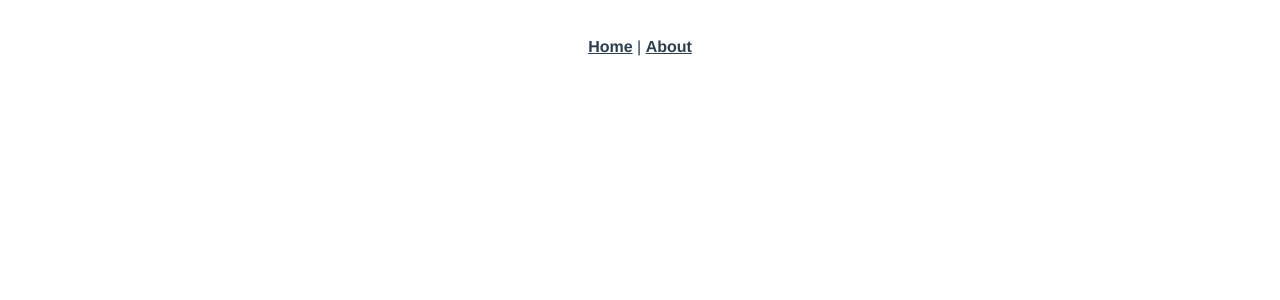
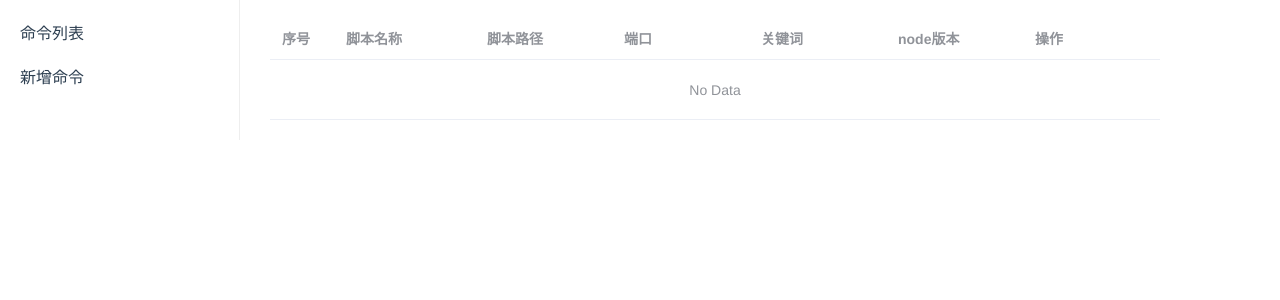
Before and after one commit to kscript/command-manager, a Vue app: page /manager in a window 1280 px wide. Before the commit this address had no page. Shown: the top 300 px of the page. Built offline with nearby package versions, Linux system fonts and the light colour scheme.

Commit message:
添加基础版本

```diff
--- a/package.json
+++ b/package.json
@@ -22,6 +22,7 @@
     "@vue/cli-plugin-vuex": "~5.0.0",
     "@vue/cli-service": "~5.0.0",
     "@vue/eslint-config-standard": "^6.1.0",
+    "element-plus": "^2.3.0",
     "eslint": "^7.32.0",
     "eslint-plugin-import": "^2.25.3",
     "eslint-plugin-node": "^11.1.0",
--- a/src/App.vue
+++ b/src/App.vue
@@ -1,8 +1,4 @@
 <template>
-  <nav>
-    <router-link to="/">Home</router-link> |
-    <router-link to="/about">About</router-link>
-  </nav>
   <router-view/>
 </template>
 
@@ -14,17 +10,4 @@
   text-align: center;
   color: #2c3e50;
 }
-
-nav {
-  padding: 30px;
-
-  a {
-    font-weight: bold;
-    color: #2c3e50;
-
-    &.router-link-exact-active {
-      color: #42b983;
-    }
-  }
-}
 </style>
--- /dev/null
+++ b/src/assets/scss/base.scss
@@ -0,0 +1,4 @@
+* {
+    padding: 0;
+    margin: 0;
+}
--- a/src/components/HelloWorld.vue
+++ /dev/null
@@ -1,60 +0,0 @@
-<template>
-  <div class="hello">
-    <h1>{{ msg }}</h1>
-    <p>
-      For a guide and recipes on how to configure / customize this project,<br>
-      check out the
-      <a href="https://cli.vuejs.org" target="_blank" rel="noopener">vue-cli documentation</a>.
-    </p>
-    <h3>Installed CLI Plugins</h3>
-    <ul>
-      <li><a href="https://github.com/vuejs/vue-cli/tree/dev/packages/%40vue/cli-plugin-babel" target="_blank" rel="noopener">babel</a></li>
-      <li><a href="https://github.com/vuejs/vue-cli/tree/dev/packages/%40vue/cli-plugin-router" target="_blank" rel="noopener">router</a></li>
-      <li><a href="https://github.com/vuejs/vue-cli/tree/dev/packages/%40vue/cli-plugin-vuex" target="_blank" rel="noopener">vuex</a></li>
-      <li><a href="https://github.com/vuejs/vue-cli/tree/dev/packages/%40vue/cli-plugin-eslint" target="_blank" rel="noopener">eslint</a></li>
-    </ul>
-    <h3>Essential Links</h3>
-    <ul>
-      <li><a href="https://vuejs.org" target="_blank" rel="noopener">Core Docs</a></li>
-      <li><a href="https://forum.vuejs.org" target="_blank" rel="noopener">Forum</a></li>
-      <li><a href="https://chat.vuejs.org" target="_blank" rel="noopener">Community Chat</a></li>
-      <li><a href="https://twitter.com/vuejs" target="_blank" rel="noopener">Twitter</a></li>
-      <li><a href="https://news.vuejs.org" target="_blank" rel="noopener">News</a></li>
-    </ul>
-    <h3>Ecosystem</h3>
-    <ul>
-      <li><a href="https://router.vuejs.org" target="_blank" rel="noopener">vue-router</a></li>
-      <li><a href="https://vuex.vuejs.org" target="_blank" rel="noopener">vuex</a></li>
-      <li><a href="https://github.com/vuejs/vue-devtools#vue-devtools" target="_blank" rel="noopener">vue-devtools</a></li>
-      <li><a href="https://vue-loader.vuejs.org" target="_blank" rel="noopener">vue-loader</a></li>
-      <li><a href="https://github.com/vuejs/awesome-vue" target="_blank" rel="noopener">awesome-vue</a></li>
-    </ul>
-  </div>
-</template>
-
-<script>
-export default {
-  name: 'HelloWorld',
-  props: {
-    msg: String
-  }
-}
-</script>
-
-<!-- Add "scoped" attribute to limit CSS to this component only -->
-<style scoped lang="scss">
-h3 {
-  margin: 40px 0 0;
-}
-ul {
-  list-style-type: none;
-  padding: 0;
-}
-li {
-  display: inline-block;
-  margin: 0 10px;
-}
-a {
-  color: #42b983;
-}
-</style>
--- a/src/main.js
+++ b/src/main.js
@@ -2,5 +2,8 @@ import { createApp } from 'vue'
 import App from './App.vue'
 import router from './router'
 import store from './store'
+import ELementPlus from 'element-plus'
+import 'element-plus/dist/index.css'
+import '@/assets/scss/base.scss'
 
-createApp(App).use(store).use(router).mount('#app')
+createApp(App).use(store).use(router).use(ELementPlus).mount('#app')
--- a/src/router/index.js
+++ b/src/router/index.js
@@ -8,12 +8,12 @@ const routes = [
     component: HomeView
   },
   {
-    path: '/about',
-    name: 'about',
+    path: '/manager',
+    name: 'manager',
     // route level code-splitting
     // this generates a separate chunk (about.[hash].js) for this route
     // which is lazy-loaded when the route is visited.
-    component: () => import(/* webpackChunkName: "about" */ '../views/AboutView.vue')
+    component: () => import(/* webpackChunkName: "about" */ '../views/manager/index.vue')
   }
 ]
 
--- a/src/views/AboutView.vue
+++ /dev/null
@@ -1,5 +0,0 @@
-<template>
-  <div class="about">
-    <h1>This is an about page</h1>
-  </div>
-</template>
--- a/src/views/HomeView.vue
+++ b/src/views/HomeView.vue
@@ -1,18 +1,13 @@
 <template>
   <div class="home">
-    <img alt="Vue logo" src="../assets/logo.png">
-    <HelloWorld msg="Welcome to Your Vue.js App"/>
   </div>
 </template>
 
 <script>
-// @ is an alias to /src
-import HelloWorld from '@/components/HelloWorld.vue'
 
 export default {
   name: 'HomeView',
   components: {
-    HelloWorld
   }
 }
 </script>
--- /dev/null
+++ b/src/views/manager/add.vue
@@ -0,0 +1,102 @@
+<template>
+  <el-form :model="form" label-width="140px">
+    <el-row>
+      <el-col :span="8">
+        <el-form-item label="脚本名称" prop="name">
+          <el-input v-model="form.name"></el-input>
+        </el-form-item>
+      </el-col>
+      <el-col :span="8">
+        <el-form-item label="脚本路径" prop="path">
+          <el-input v-model="form.path"></el-input>
+        </el-form-item>
+      </el-col>
+      <el-col :span="8">
+        <el-form-item label="端口" prop="port">
+          <el-input v-model="form.port"></el-input>
+        </el-form-item>
+      </el-col>
+      <el-col :span="8">
+        <el-form-item label="关键词(逗号分割)" prop="keywords">
+          <el-input v-model="form.keywords"></el-input>
+        </el-form-item>
+      </el-col>
+      <el-col :span="8">
+        <el-form-item label="node版本" prop="nodeVersion">
+          <el-input v-model="form.nodeVersion"></el-input>
+        </el-form-item>
+      </el-col>
+      <el-col :span="8">
+        <el-form-item label="自动运行" prop="autoRun">
+          <el-switch
+            v-model="form.autoRun"
+            active-text="开启"
+            inactive-text="关闭"
+          />
+        </el-form-item>
+      </el-col>
+    </el-row>
+    <el-form-item label="命令组(换行符分割)" prop="commands">
+      <el-input v-model="form.commands" type="textarea" :rows="5"></el-input>
+    </el-form-item>
+    <el-form-item>
+      <el-button type="primary" @click="onConfirm">{{ row.uuid ? '修改' : '添加' }}</el-button>
+    </el-form-item>
+  </el-form>
+</template>
+<script setup>
+import { v4 as uuid } from 'uuid'
+import { ref, defineEmits, defineProps } from 'vue'
+import { useStorage } from '@vueuse/core'
+
+const emit = defineEmits(['back'])
+
+const props = defineProps({
+  row: {
+    type: Object,
+    default: () => ({})
+  }
+})
+const config = useStorage(
+  'package',
+  {},
+  localStorage,
+  { mergeDefaults: true }
+)
+const tableData = useStorage(
+  'scripts',
+  [],
+  localStorage,
+  { mergeDefaults: true }
+)
+const defaultRef = () => ({
+  form: Object.assign({
+    name: '',
+    path: '',
+    port: '',
+    nodeVersion: '',
+    keywords: '',
+    commands: '',
+    autoRun: false
+  }, props.row.uuid ? props.row : {})
+})
+const form = ref(defaultRef().form)
+const onConfirm = () => {
+  if (props.row.uuid) {
+    tableData.value = tableData.value.map((item) => {
+      return item.uuid === props.row.uuid ? Object.assign({}, item, form.value) : item
+    })
+  } else {
+    tableData.value = tableData.value.concat(Object.assign({}, form.value, {
+      uuid: uuid()
+    }))
+    form.value = defaultRef().form
+  }
+  config.value = Object.assign({}, config.value, {
+    scripts: tableData.value
+  })
+  setTimeout(() => {
+    emit('back')
+  }, 50000)
+}
+</script>
--- /dev/null
+++ b/src/views/manager/index.vue
@@ -0,0 +1,46 @@
+<template>
+  <el-container>
+    <el-aside width="240px">
+      <el-row @click="active = 'list'">
+        命令列表
+      </el-row>
+      <el-row @click="active = 'add'">
+        新增命令
+      </el-row>
+    </el-aside>
+    <el-main>
+      <Add v-if="['add', 'edit'].includes(active)" :row="activeRow" @back="active = 'list'"/>
+      <List v-if="active === 'list'" @edit="handleEdit"/>
+    </el-main>
+    <el-aside width="100px"></el-aside>
+  </el-container>
+</template>
+<script setup>
+import { ref } from 'vue'
+import Add from './add'
+import List from './list'
+const active = ref('list')
+const activeRow = ref({})
+const handleEdit = (row) => {
+  active.value = 'edit'
+  activeRow.value = row
+}
+</script>
+<style lang="scss" scoped>
+.el-aside {
+  padding: 10px;
+  &:first-child {
+    border-right: 1px solid #eee;
+    margin-right: 10px;
+  }
+  .el-row {
+    padding: 10px;
+    cursor: pointer;
+    transition: all 1s;
+    &:hover {
+      color: #111;
+      background: #eee;
+    }
+  }
+}
+</style>
--- /dev/null
+++ b/src/views/manager/list.vue
@@ -0,0 +1,31 @@
+<template>
+  <el-table :data="tableData">
+    <el-table-column type="index" label="序号" width="64"/>
+    <el-table-column prop="name" label="脚本名称" />
+    <el-table-column prop="path" label="脚本路径" />
+    <el-table-column prop="port" label="端口" />
+    <el-table-column prop="keywords" label="关键词" />
+    <el-table-column prop="nodeVersion" label="node版本" />
+    <el-table-column prop="handle" label="操作">
+      <template #default="{ row }">
+        <el-button @click="handleEdit(row)">修改</el-button>
+      </template>
+    </el-table-column>
+  </el-table>
+</template>
+
+<script setup>
+import { ref, defineEmits } from 'vue'
+import { useStorage } from '@vueuse/core'
+const emit = defineEmits(['edit'])
+const scripts = useStorage(
+  'scripts',
+  [],
+  localStorage,
+  { mergeDefaults: true }
+)
+const tableData = ref(scripts)
+const handleEdit = (row) => {
+  emit('edit', row)
+}
+</script>
```
Also changed, not shown: .eslintrc.js, 1 other file (tests, documents, lock files or other folders).
